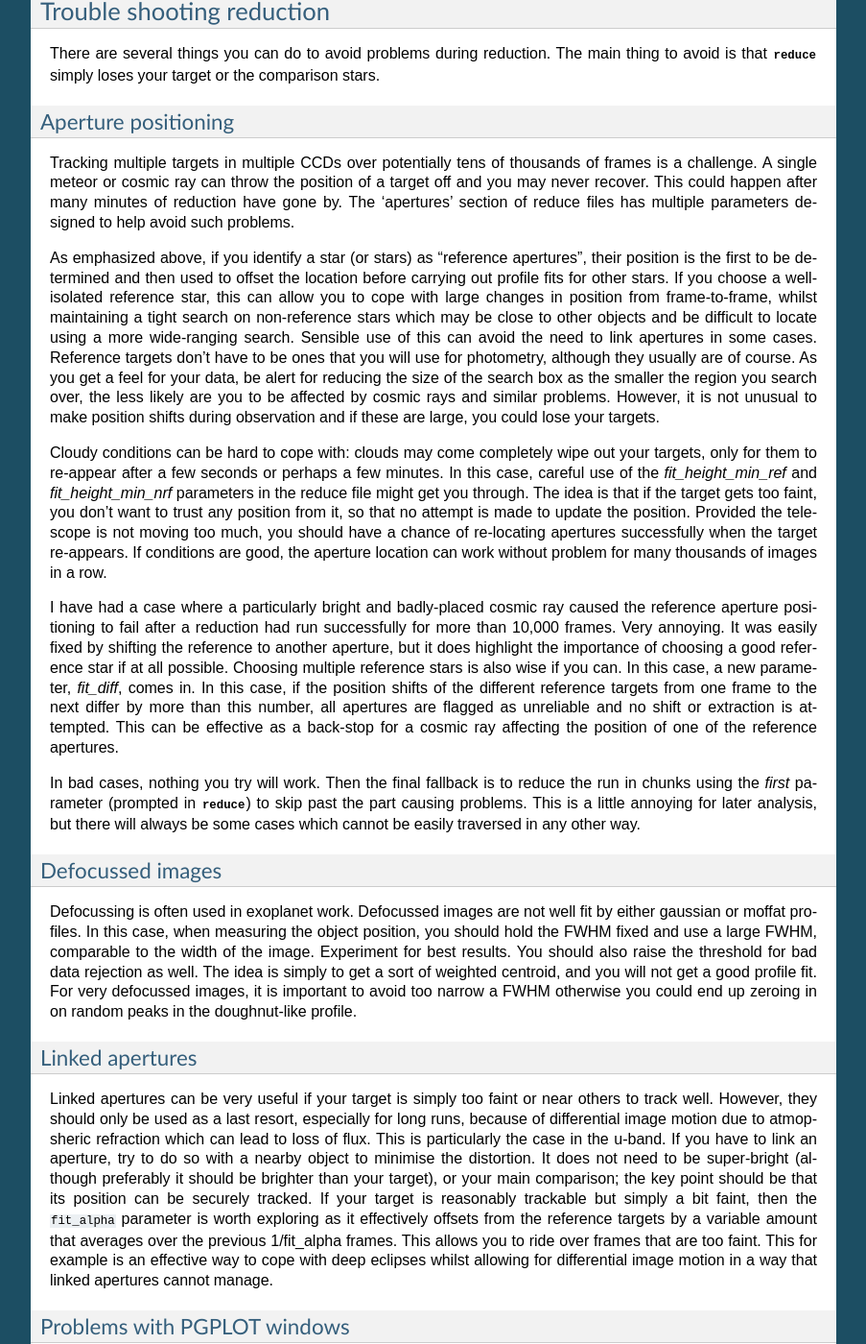
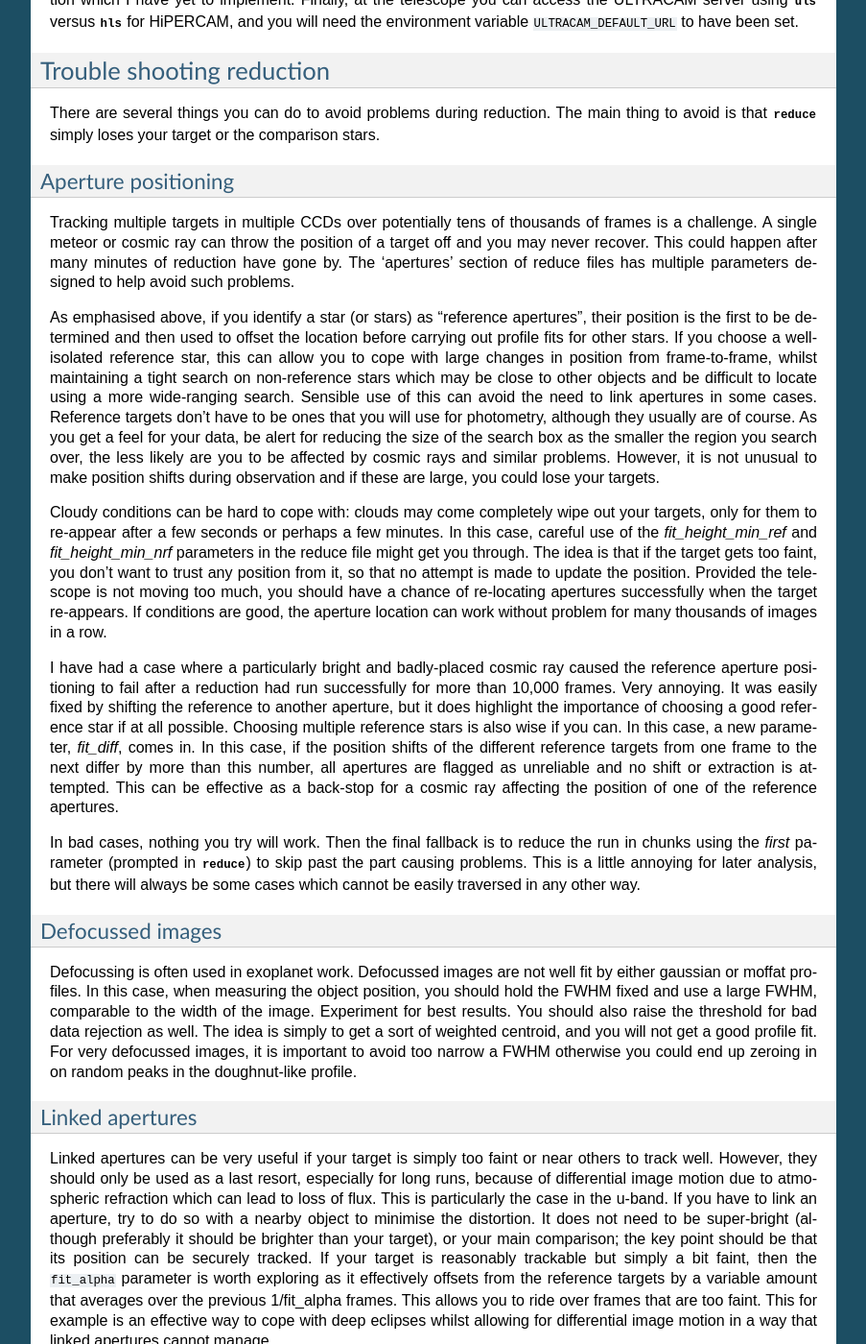
Before and after one commit to HiPERCAM/hipercam, a Sphinx documentation site: the page built from docs/reduction.rst, in a window 1280 px wide and 1400 px high, scrolled down 4523 px. Shown: the whole window at 96% size, without its empty margins (198-1101 px from the left). Built offline with Sphinx 7.4.7, drawn with Linux system fonts in a browser that asks for light colours; formulas are drawn with MathJax 3; some of the changed text lies outside the part shown.

Commit message:
more documentation work

```diff
--- a/docs/reduction.rst
+++ b/docs/reduction.rst
@@ -275,7 +280,7 @@
 minutes of reduction have gone by. The 'apertures' section of reduce files has
 multiple parameters designed to help avoid such problems.
 
-As emphasized above, if you identify a star (or stars) as "reference
+As emphasised above, if you identify a star (or stars) as "reference
 apertures", their position is the first to be determined and then used to
 offset the location before carrying out profile fits for other stars. If you
 choose a well-isolated reference star, this can allow you to cope with large
@@ -331,13 +336,15 @@
 very defocussed images, it is important to avoid too narrow a FWHM otherwise
 you could end up zeroing in on random peaks in the doughnut-like profile.
 
+.. _linked_apertures:
+
 Linked apertures
 ----------------
 
 Linked apertures can be very useful if your target is simply too faint or near
 others to track well. However, they should only be used as a last resort,
 especially for long runs, because of differential image motion due to
-atmopsheric refraction which can lead to loss of flux. This is particularly
+atmospheric refraction which can lead to loss of flux. This is particularly
 the case in the u-band. If you have to link an aperture, try to do so with a
 nearby object to minimise the distortion. It does not need to be super-bright
 (although preferably it should be brighter than your target), or your main
```
Also changed, not shown: other parts of docs/reduction.rst (+15 -10 lines), docs/photometry.rst (+5 -3 lines), 1 other file.
